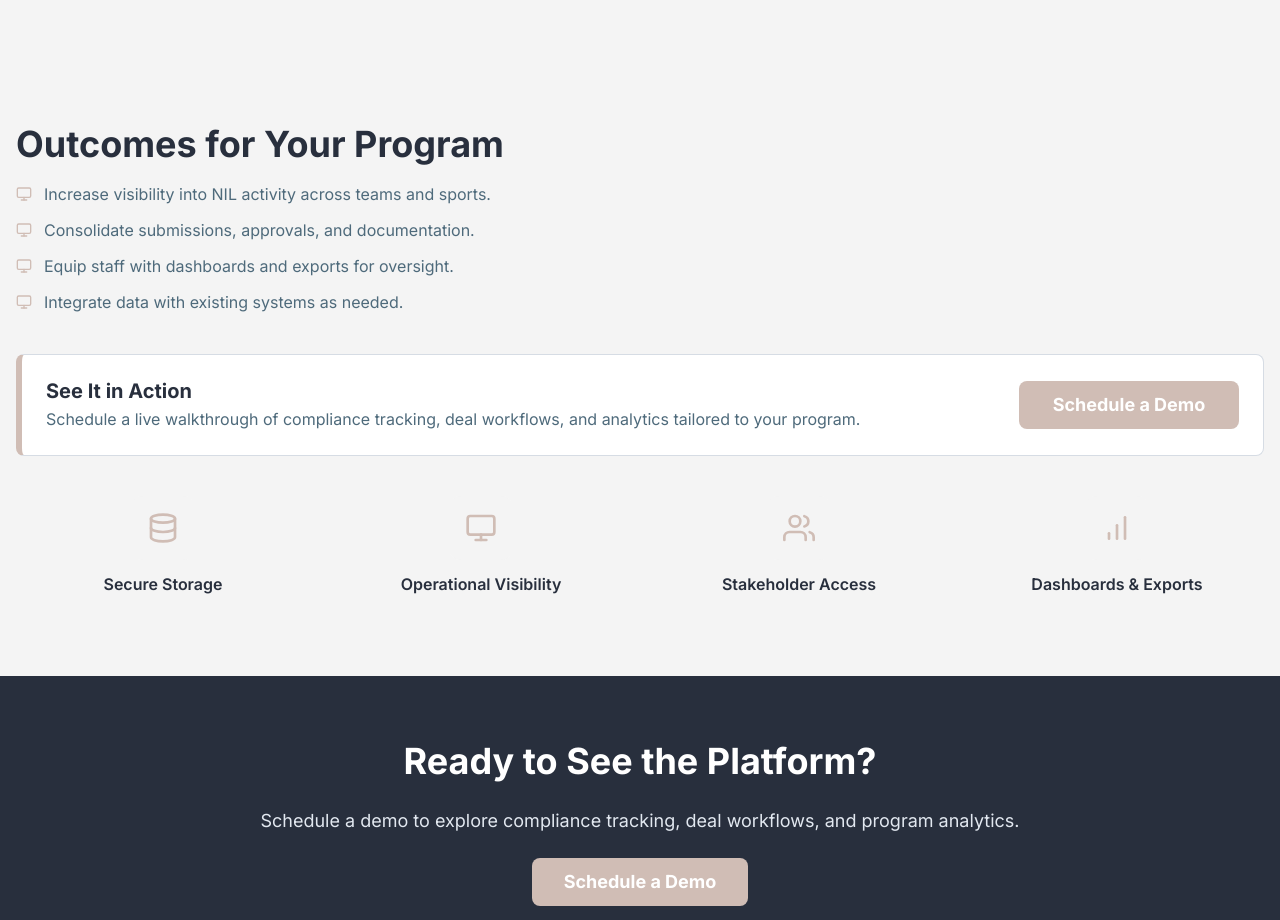
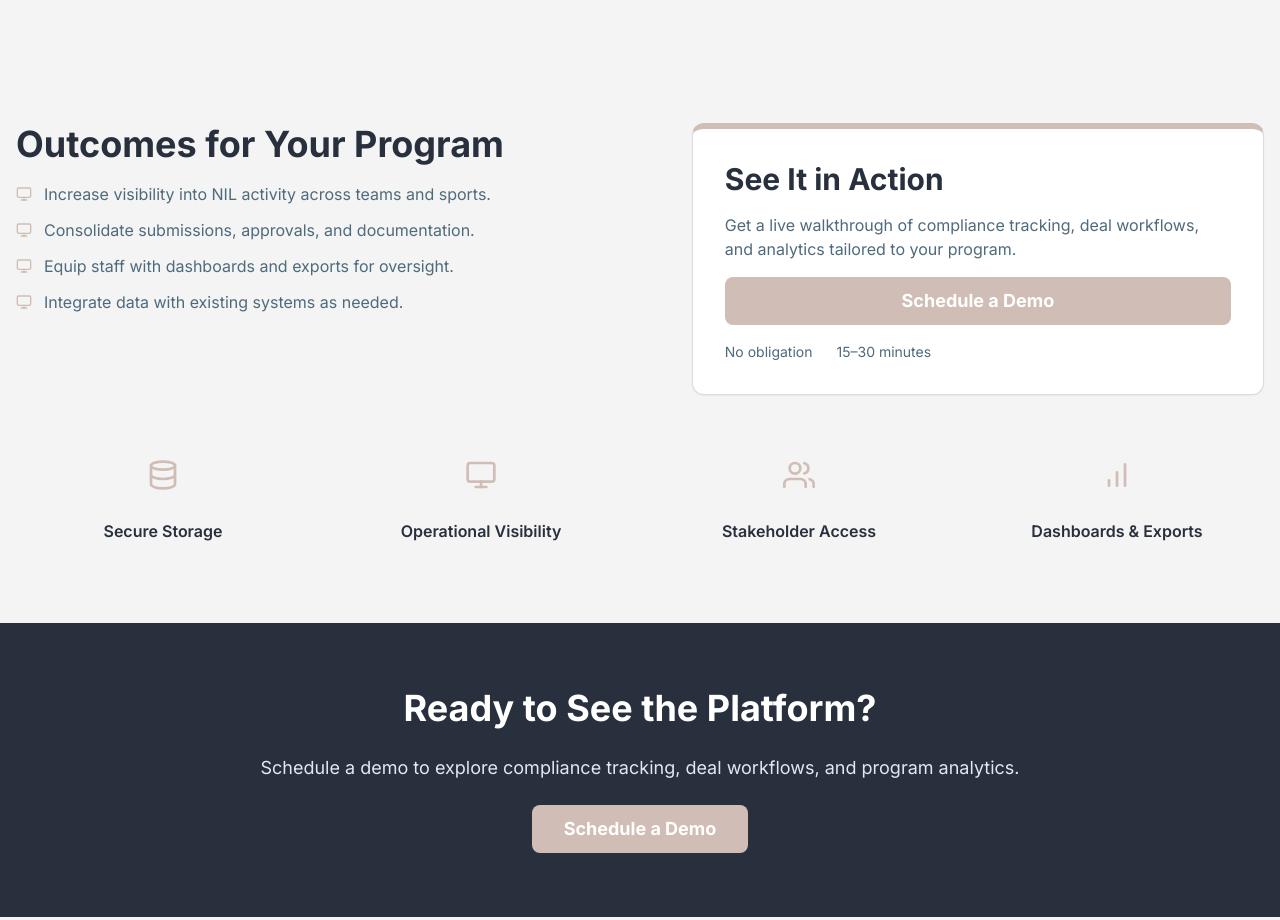
Before and after one commit to justinw2211/fairplay-nil, a React (Vite) app in the folder frontend/: page /universities in a window 1280 px wide. Shown: the part 1200-2120 px from the top of the page. Built offline with nearby package versions, Linux system fonts and the light colour scheme; no server answers.

Commit message:
feat(universities): reposition 'See It in Action' beside outcomes with top-accent card, full-width CTA, and quick facts

```diff
--- a/frontend/src/pages/Universities.jsx
+++ b/frontend/src/pages/Universities.jsx
@@ -10,6 +10,7 @@ import {
   Flex,
   Icon,
   SimpleGrid,
+  Grid,
   useDisclosure,
 } from "@chakra-ui/react";
 import UniversitiesDemoModal from "../components/UniversitiesDemoModal";
@@ -133,7 +134,8 @@ const Universities = () => {
 
       {/* Outcomes */}
       <Container maxW="7xl" py={20}>
-         <VStack spacing={10} align="stretch">
+         <VStack spacing={12} align="stretch">
+           <Grid templateColumns={{ base: '1fr', lg: '1fr 0.9fr' }} gap={10} alignItems="start">
              <VStack align="start" spacing={4}>
                <Heading as="h2" size="xl" color="brand.textPrimary">
                  Outcomes for Your Program
@@ -153,32 +155,36 @@ const Universities = () => {
                </VStack>
              </VStack>
 
-           {/* See It in Action — Callout */}
+             {/* See It in Action — Side Callout */}
              <Box
                role="region"
                aria-labelledby="see-it-in-action"
-             bg="white"
+               bg="brand.background"
                border="1px solid"
                borderColor="brand.accentSecondary"
-             borderLeftWidth="6px"
-             borderLeftColor="brand.accentPrimary"
-             borderRadius="lg"
-             p={{ base: 5, md: 6 }}
+               borderTopWidth="6px"
+               borderTopColor="brand.accentPrimary"
+               borderRadius="xl"
+               boxShadow="sm"
+               p={{ base: 6, md: 8 }}
              >
-             <Flex direction={{ base: 'column', md: 'row' }} align="center" justify="space-between" gap={6}>
-               <VStack align="start" spacing={1} flex="1">
-                 <Heading id="see-it-in-action" as="h3" size="md" color="brand.textPrimary">
+               <VStack align="start" spacing={4}>
+                 <Heading id="see-it-in-action" as="h3" size="lg" color="brand.textPrimary">
                    See It in Action
                  </Heading>
                  <Text color="brand.textSecondary">
-                   Schedule a live walkthrough of compliance tracking, deal workflows, and analytics tailored to your program.
+                   Get a live walkthrough of compliance tracking, deal workflows, and analytics tailored to your program.
                  </Text>
-               </VStack>
-               <Button size="lg" minW="220px" onClick={handleCtaClick}>
+                 <Button size="lg" w="full" onClick={handleCtaClick}>
                    Schedule a Demo
                  </Button>
-             </Flex>
+                 <HStack spacing={6} color="brand.textSecondary" fontSize="sm">
+                   <Text>No obligation</Text>
+                   <Text>15–30 minutes</Text>
+                 </HStack>
+               </VStack>
              </Box>
+           </Grid>
 
           <SimpleGrid columns={{ base: 2, md: 4 }} spacing={6}>
             {[
```
Lines whose indentation alone changed are shown as unchanged.
